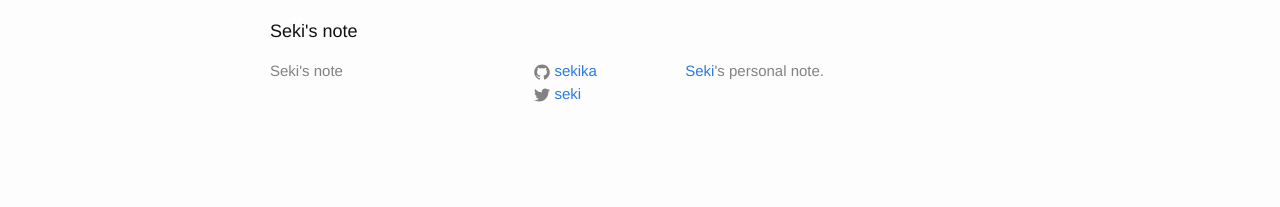
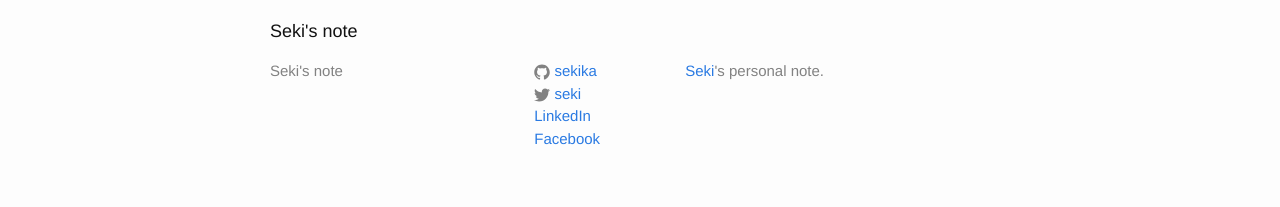
Before and after one commit to sekika/sekika.github.io, a Jekyll site: the page built from _posts/2015-10-09-welcome-to-jekyll.markdown, in a window 1280 px wide. Shown: the part 789-996 px from the top of the page. Built offline with Jekyll 4.4.1, drawn with Linux system fonts in a browser that asks for light colours; before the commit the page ends 954 px from its top, so only the background shows below that.

Commit message:
Linkedin and Facebook

```diff
--- a/_config.yml
+++ b/_config.yml
@@ -7,6 +7,8 @@
 url: "http://sekika.github.io" # the base hostname & protocol for your site
 twitter_username: seki
 github_username:  sekika
+linkedin_username:    sekik
+facebook_username:    katsutoshi.seki
 
 # Build settings
 markdown: kramdown
--- a/_includes/footer.html
+++ b/_includes/footer.html
@@ -42,6 +42,23 @@
             </a>
           </li>
           {% endif %}
+
+          {% if site.linkedin_username %}
+             <li>
+               <a href="https://linkedin.com/in/{{ site.linkedin_username }}">
+                 <i class="fa fa-linkedin"></i> LinkedIn
+               </a>
+             </li>
+          {% endif %}
+
+          {% if site.facebook_username %}
+             <li>
+               <a href="https://www.facebook.com/{{ site.facebook_username }}">
+                 <i class="fa fa-facebook"></i> Facebook
+               </a>
+             </li>
+          {% endif %}
+
         </ul>
       </div>
 
```
